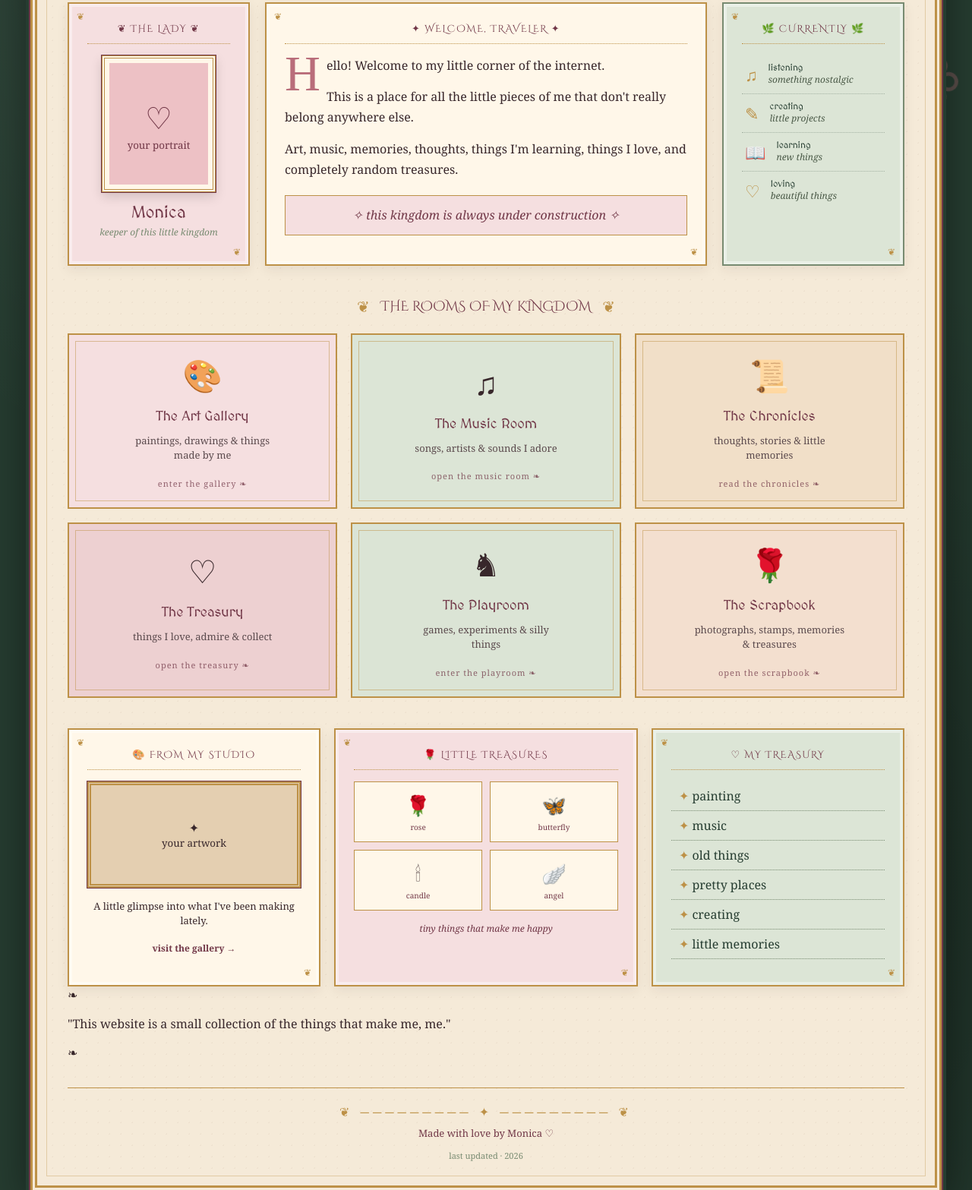
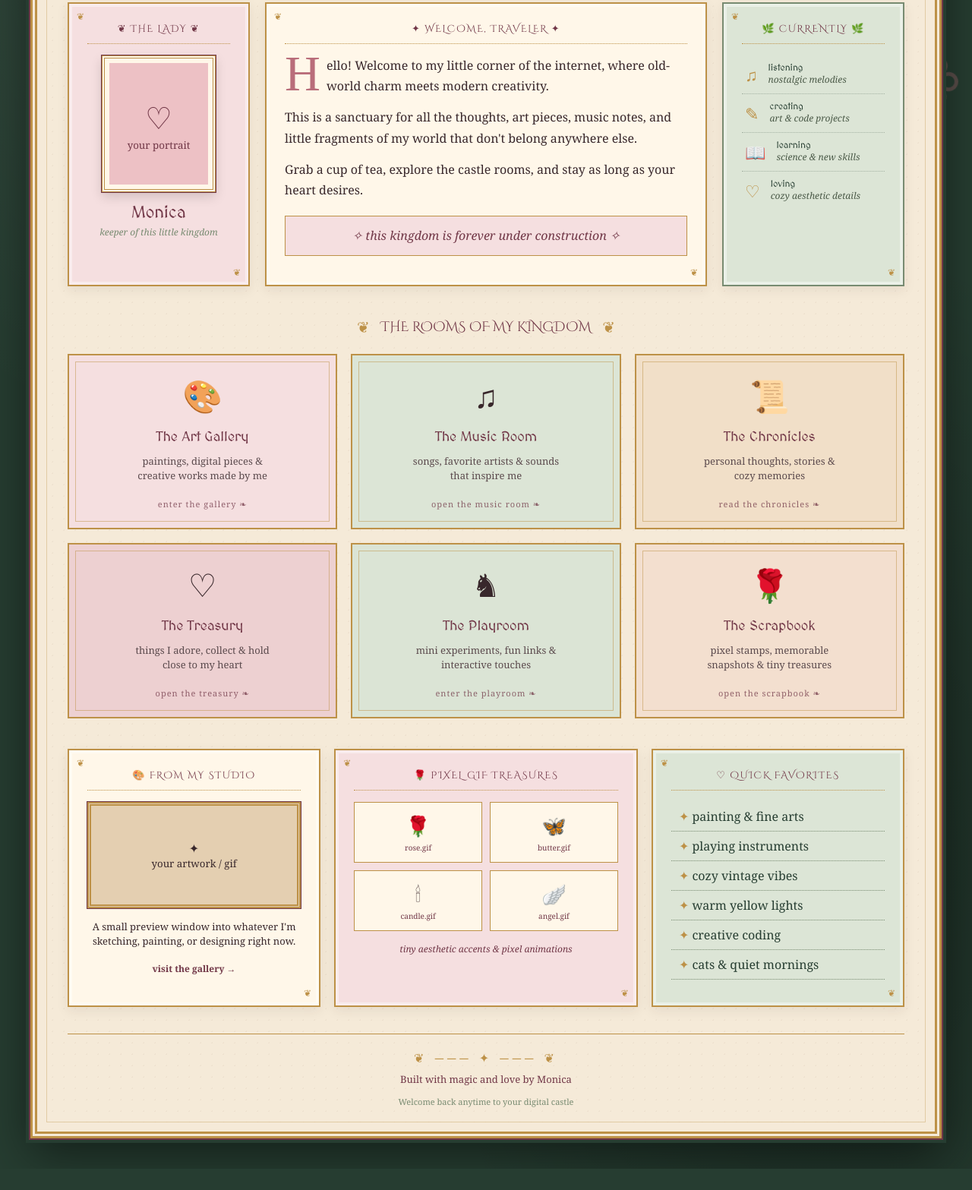
Before and after one commit to monicamoncayof-wq/monicamoncayof-wq.github.io, a plain HTML site: page index.html in a window 1280 px wide. Shown: the part 541-2108 px from the top of the page at 76% size. After the commit the page ends 2080 px from the top, so only its background shows below. Drawn offline with Linux system fonts and the light colour scheme; a web font is replaced by a local one.

Commit message:
Update index.html

```diff
--- a/index.html
+++ b/index.html
@@ -4,26 +4,22 @@
 <head>
     <meta charset="UTF-8">
     <meta name="viewport" content="width=device-width, initial-scale=1.0">
-
     <title>Monica's Little Kingdom</title>
 
+    <!-- Stylesheet -->
     <link rel="stylesheet" href="style.css">
 
-    <!-- Medieval fonts -->
+    <!-- Medieval & Display Google Fonts -->
     <link rel="preconnect" href="https://fonts.googleapis.com">
     <link rel="preconnect" href="https://fonts.gstatic.com" crossorigin>
-
     <link href="https://fonts.googleapis.com/css2?family=Cinzel+Decorative:wght@400;700&family=IM+Fell+English:ital@0;1&family=MedievalSharp&family=UnifrakturMaguntia&display=swap" rel="stylesheet">
 </head>
 
-
 <body>
 
-
     <!-- =========================================
-         BACKGROUND DECORATIONS
+         BACKGROUND AMBIENT DECORATIONS
          ========================================= -->
-
     <div class="background-decoration rose-left">❀</div>
     <div class="background-decoration rose-right">❀</div>
 
@@ -31,20 +27,13 @@
     <div class="floating-star star-two">✧</div>
     <div class="floating-star star-three">✦</div>
 
-
     <!-- =========================================
-         MAIN WEBSITE
+         MAIN WEBSITE CASTLE FRAME
          ========================================= -->
-
     <div class="castle">
 
-
-        <!-- =====================================
-             HEADER
-             ===================================== -->
-
+        <!-- HEADER SECTION -->
         <header class="castle-header">
-
             <div class="header-ornament">
                 ❦ ─────── ✦ ─────── ❦
             </div>
@@ -62,158 +51,104 @@
             </h1>
 
             <p class="subtitle">
-                a tiny medieval corner of the internet
+                a tiny medieval-modern corner of the internet
             </p>
 
             <div class="header-ornament">
                 ❧ ─────── ❦ ─────── ❧
             </div>
 
-
-            <!-- NAVIGATION -->
-
+            <!-- SITE NAVIGATION -->
             <nav class="main-nav">
-
                 <a href="index.html" class="nav-door active">
                     <span>♜</span>
                     <b>Home</b>
                 </a>
-
                 <a href="about.html" class="nav-door">
                     <span>♕</span>
                     <b>About</b>
                 </a>
-
                 <a href="art.html" class="nav-door">
                     <span>🎨</span>
                     <b>Art</b>
                 </a>
-
                 <a href="music.html" class="nav-door">
                     <span>♫</span>
                     <b>Music</b>
                 </a>
-
                 <a href="blog.html" class="nav-door">
                     <span>📜</span>
                     <b>Chronicles</b>
                 </a>
-
                 <a href="fun.html" class="nav-door">
                     <span>♞</span>
                     <b>Fun</b>
                 </a>
-
             </nav>
-
         </header>
 
-
-
-        <!-- =====================================
-             MAIN CONTENT
-             ===================================== -->
-
+        <!-- MAIN CONTENT AREA -->
         <main>
 
-
-            <!-- =================================
-                 INTRODUCTION AREA
-                 ================================= -->
-
+            <!-- SECTION 1: INTRO, PORTRAIT & CURRENT STATUS -->
             <section class="intro-area">
 
-
-                <!-- PORTRAIT -->
-
+                <!-- PORTRAIT ROOM -->
                 <article class="room portrait-room">
-
                     <div class="room-title">
                         ❦ THE LADY ❦
                     </div>
 
                     <div class="portrait-frame">
-
-                        <!--
-                        PUT YOUR PHOTO HERE
-
-                        Example:
-
-                        <img src="images/monica.jpg"
-                             alt="Monica">
-                        -->
-
+                        <!-- REPLACE WITH YOUR PHOTO OR GIF:
+                             <img src="images/monica.jpg" alt="Monica"> -->
                         <div class="photo-placeholder">
                             <span>♡</span>
                             <small>your portrait</small>
                         </div>
-
                     </div>
 
                     <h2>Monica</h2>
-
                     <p class="tiny-text">
                         keeper of this little kingdom
                     </p>
-
                 </article>
 
-
-
-                <!-- WELCOME -->
-
+                <!-- WELCOME ROOM -->
                 <article class="room welcome-room">
-
                     <div class="room-title">
                         ✦ WELCOME, TRAVELER ✦
                     </div>
 
                     <div class="welcome-content">
-
                         <p>
-                            <span class="dropcap">H</span>ello!
-                            Welcome to my little corner of the
-                            internet.
+                            <span class="dropcap">H</span>ello! Welcome to my little corner of the internet, where old-world charm meets modern creativity.
                         </p>
-
                         <p>
-                            This is a place for all the little
-                            pieces of me that don't really belong
-                            anywhere else.
+                            This is a sanctuary for all the thoughts, art pieces, music notes, and little fragments of my world that don't belong anywhere else.
                         </p>
-
                         <p>
-                            Art, music, memories, thoughts,
-                            things I'm learning, things I love,
-                            and completely random treasures.
+                            Grab a cup of tea, explore the castle rooms, and stay as long as your heart desires.
                         </p>
 
                         <p class="manuscript-note">
-                            ✧ this kingdom is always under
-                            construction ✧
+                            ✧ this kingdom is forever under construction ✧
                         </p>
-
                     </div>
-
                 </article>
 
-
-
-                <!-- CURRENTLY -->
-
+                <!-- CURRENTLY ROOM -->
                 <article class="room currently-room">
-
                     <div class="room-title">
                         🌿 CURRENTLY 🌿
                     </div>
 
                     <div class="currently-list">
-
                         <div class="current">
                             <span>♫</span>
                             <div>
                                 <strong>listening</strong>
-                                <em>something nostalgic</em>
+                                <em>nostalgic melodies</em>
                             </div>
                         </div>
 
@@ -221,7 +156,7 @@
                             <span>✎</span>
                             <div>
                                 <strong>creating</strong>
-                                <em>little projects</em>
+                                <em>art & code projects</em>
                             </div>
                         </div>
 
@@ -229,7 +164,7 @@
                             <span>📖</span>
                             <div>
                                 <strong>learning</strong>
-                                <em>new things</em>
+                                <em>science & new skills</em>
                             </div>
                         </div>
 
@@ -237,341 +172,150 @@
                             <span>♡</span>
                             <div>
                                 <strong>loving</strong>
-                                <em>beautiful things</em>
+                                <em>cozy aesthetic details</em>
                             </div>
                         </div>
-
                     </div>
-
                 </article>
-
 
             </section>
 
-
-
-            <!-- =================================
-                 KINGDOM ENTRANCES
-                 ================================= -->
-
+            <!-- SECTION 2: THE CASTLE ROOMS (NAVIGATIONAL HUB) -->
             <section class="kingdom-section">
-
                 <div class="section-heading">
-
                     <span>❦</span>
-
-                    <h2>
-                        THE ROOMS OF MY KINGDOM
-                    </h2>
-
+                    <h2>THE ROOMS OF MY KINGDOM</h2>
                     <span>❦</span>
-
                 </div>
 
-
                 <div class="rooms">
-
-
                     <a href="art.html" class="castle-room art-room">
-
-                        <div class="room-icon">
-                            🎨
-                        </div>
-
-                        <h3>
-                            The Art Gallery
-                        </h3>
-
-                        <p>
-                            paintings, drawings &
-                            things made by me
-                        </p>
-
-                        <span class="enter">
-                            enter the gallery ❧
-                        </span>
-
+                        <div class="room-icon">🎨</div>
+                        <h3>The Art Gallery</h3>
+                        <p>paintings, digital pieces & creative works made by me</p>
+                        <span class="enter">enter the gallery ❧</span>
                     </a>
 
-
-
                     <a href="music.html" class="castle-room music-room">
-
-                        <div class="room-icon">
-                            ♫
-                        </div>
-
-                        <h3>
-                            The Music Room
-                        </h3>
-
-                        <p>
-                            songs, artists &
-                            sounds I adore
-                        </p>
-
-                        <span class="enter">
-                            open the music room ❧
-                        </span>
-
+                        <div class="room-icon">♫</div>
+                        <h3>The Music Room</h3>
+                        <p>songs, favorite artists & sounds that inspire me</p>
+                        <span class="enter">open the music room ❧</span>
                     </a>
 
-
-
                     <a href="blog.html" class="castle-room blog-room">
-
-                        <div class="room-icon">
-                            📜
-                        </div>
-
-                        <h3>
-                            The Chronicles
-                        </h3>
-
-                        <p>
-                            thoughts, stories &
-                            little memories
-                        </p>
-
-                        <span class="enter">
-                            read the chronicles ❧
-                        </span>
-
+                        <div class="room-icon">📜</div>
+                        <h3>The Chronicles</h3>
+                        <p>personal thoughts, stories & cozy memories</p>
+                        <span class="enter">read the chronicles ❧</span>
                     </a>
 
-
-
                     <a href="favorites.html" class="castle-room favorite-room">
-
-                        <div class="room-icon">
-                            ♡
-                        </div>
-
-                        <h3>
-                            The Treasury
-                        </h3>
-
-                        <p>
-                            things I love,
-                            admire & collect
-                        </p>
-
-                        <span class="enter">
-                            open the treasury ❧
-                        </span>
-
+                        <div class="room-icon">♡</div>
+                        <h3>The Treasury</h3>
+                        <p>things I adore, collect & hold close to my heart</p>
+                        <span class="enter">open the treasury ❧</span>
                     </a>
 
-
-
                     <a href="fun.html" class="castle-room fun-room">
-
-                        <div class="room-icon">
-                            ♞
-                        </div>
-
-                        <h3>
-                            The Playroom
-                        </h3>
-
-                        <p>
-                            games, experiments &
-                            silly things
-                        </p>
-
-                        <span class="enter">
-                            enter the playroom ❧
-                        </span>
-
+                        <div class="room-icon">♞</div>
+                        <h3>The Playroom</h3>
+                        <p>mini experiments, fun links & interactive touches</p>
+                        <span class="enter">enter the playroom ❧</span>
                     </a>
 
-
-
                     <a href="scrapbook.html" class="castle-room scrapbook-room">
-
-                        <div class="room-icon">
-                            🌹
-                        </div>
-
-                        <h3>
-                            The Scrapbook
-                        </h3>
-
-                        <p>
-                            photographs, stamps,
-                            memories & treasures
-                        </p>
-
-                        <span class="enter">
-                            open the scrapbook ❧
-                        </span>
-
+                        <div class="room-icon">🌹</div>
+                        <h3>The Scrapbook</h3>
+                        <p>pixel stamps, memorable snapshots & tiny treasures</p>
+                        <span class="enter">open the scrapbook ❧</span>
                     </a>
-
-
                 </div>
-
             </section>
 
-
-
-            <!-- =================================
-                 PERSONAL SECTION
-                 ================================= -->
-
+            <!-- SECTION 3: PERSONAL SHOWCASE & GIF SPACES -->
             <section class="personal-area">
 
-
-                <!-- ART -->
-
+                <!-- STUDIO PREVIEW -->
                 <article class="room art-display">
-
                     <div class="room-title">
                         🎨 FROM MY STUDIO
                     </div>
 
-                    <!--
-                    PUT YOUR PAINTING HERE
-
-                    <img src="images/my-painting.jpg"
-                         alt="My painting">
-                    -->
-
                     <div class="art-placeholder">
+                        <!-- REPLACE WITH YOUR ARTWORK GIF/IMAGE:
+                             <img src="images/art-preview.gif" alt="My Art"> -->
                         <span>✦</span>
-                        <small>your artwork</small>
+                        <small>your artwork / gif</small>
                     </div>
 
                     <p>
-                        A little glimpse into
-                        what I've been making lately.
+                        A small preview window into whatever I'm sketching, painting, or designing right now.
                     </p>
 
-                    <a href="art.html">
-                        visit the gallery →
-                    </a>
-
+                    <a href="art.html">visit the gallery →</a>
                 </article>
 
-
-
-                <!-- TREASURES -->
-
+                <!-- GIF / PIXEL TREASURES GRID -->
                 <article class="room treasure-display">
-
                     <div class="room-title">
-                        🌹 LITTLE TREASURES
+                        🌹 PIXEL GIF TREASURES
                     </div>
 
                     <div class="treasure-grid">
-
-                        <!-- Replace these with your GIFs -->
-
+                        <!-- Replace these inner divs with your actual GIF image tags like:
+                             <div class="treasure"><img src="your-gif.gif" alt="rose"></div> -->
                         <div class="treasure">
                             <span>🌹</span>
-                            <small>rose</small>
+                            <small>rose.gif</small>
                         </div>
-
                         <div class="treasure">
                             <span>🦋</span>
-                            <small>butterfly</small>
+                            <small>butter.gif</small>
                         </div>
-
                         <div class="treasure">
                             <span>🕯</span>
-                            <small>candle</small>
+                            <small>candle.gif</small>
                         </div>
-
                         <div class="treasure">
                             <span>🪽</span>
-                            <small>angel</small>
+                            <small>angel.gif</small>
                         </div>
-
                     </div>
 
-                    <p>
-                        tiny things that make me happy
-                    </p>
-
+                    <p>tiny aesthetic accents & pixel animations</p>
                 </article>
 
-
-
-                <!-- FAVORITES -->
-
+                <!-- INTERACTIVE FAVORITES -->
                 <article class="room favorites-display">
-
                     <div class="room-title">
-                        ♡ MY TREASURY
+                        ♡ QUICK FAVORITES
                     </div>
 
                     <ul>
-
-                        <li>painting</li>
-                        <li>music</li>
-                        <li>old things</li>
-                        <li>pretty places</li>
-                        <li>creating</li>
-                        <li>little memories</li>
-
+                        <li>painting & fine arts</li>
+                        <li>playing instruments</li>
+                        <li>cozy vintage vibes</li>
+                        <li>warm yellow lights</li>
+                        <li>creative coding</li>
+                        <li>cats & quiet mornings</li>
                     </ul>
-
                 </article>
-
 
             </section>
 
-
-
-            <!-- =================================
-                 QUOTE
-                 ================================= -->
-
-            <section class="quote-section">
-
-                <div class="quote-decoration">
-                    ❧
-                </div>
-
-                <p>
-                    "This website is a small collection
-                    of the things that make me, me."
-                </p>
-
-                <div class="quote-decoration">
-                    ❧
-                </div>
-
-            </section>
-
-
         </main>
 
-
-
-        <!-- =====================================
-             FOOTER
-             ===================================== -->
-
+        <!-- FOOTER -->
         <footer>
-
             <div class="footer-ornament">
-                ❦ ───────── ✦ ───────── ❦
+                ❦ ─── ✦ ─── ❦
             </div>
-
-            <p>
-                Made with love by Monica ♡
-            </p>
-
-            <small>
-                last updated · 2026
-            </small>
-
+            <p>Built with magic and love by Monica</p>
+            <small>Welcome back anytime to your digital castle</small>
         </footer>
-
 
     </div>
 
-
 </body>
 </html>
```
